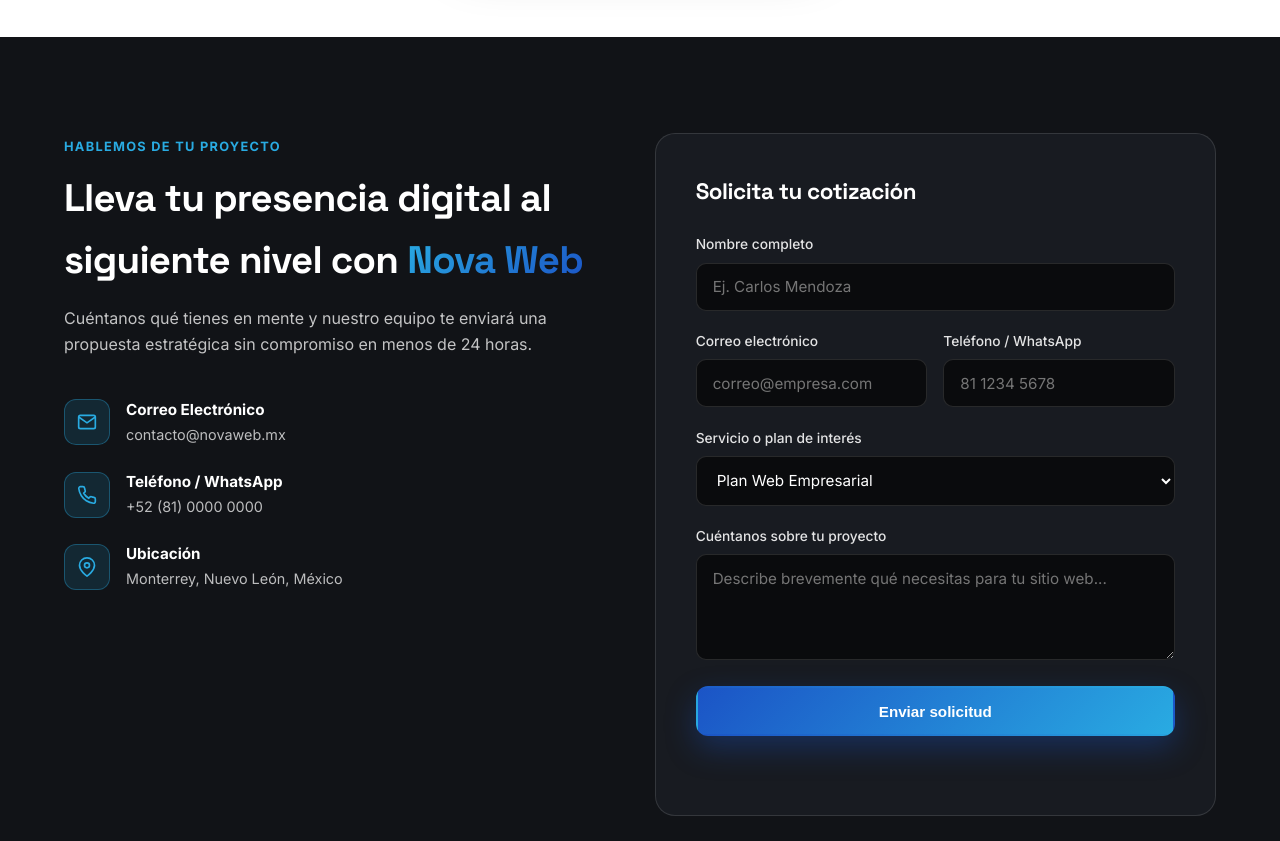
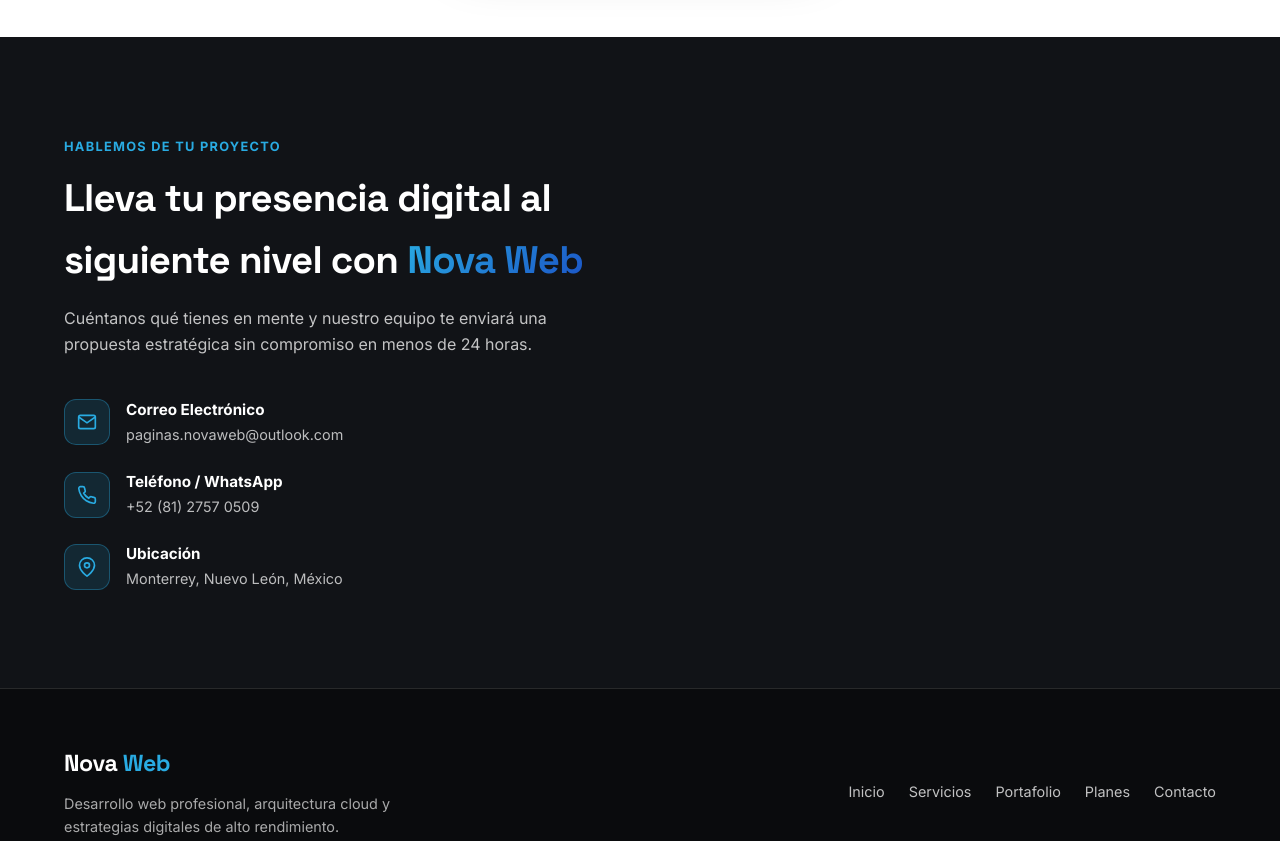
Before and after one commit to CrisBravo15/Cristian-Bravo-Portafolio, a plain HTML site: page index.html in a window 1280 px wide. Shown: the part 5400-6241 px from the top of the page. Drawn offline with Linux system fonts and the light colour scheme.

Commit message:
Cambios realizados a precios y a contacto

```diff
--- a/index.html
+++ b/index.html
@@ -427,7 +427,7 @@
             <p>Ideal para campañas, lanzamientos y profesionales.</p>
           </div>
           <div class="price-amount">
-            <span class="currency">$</span>4,900 <span class="period">MXN</span>
+            <span class="currency">$</span>3,500 <span class="period">MXN</span>
           </div>
           <ul class="price-features">
             <li>Diseño web moderno de 1 página</li>
@@ -447,7 +447,7 @@
             <p>Para empresas que buscan autoridad y captación constante.</p>
           </div>
           <div class="price-amount">
-            <span class="currency">$</span>9,500 <span class="period">MXN</span>
+            <span class="currency">$</span>5,500 <span class="period">MXN</span>
           </div>
           <ul class="price-features">
             <li>Hasta 6 secciones personalizadas</li>
@@ -466,7 +466,7 @@
             <p>Para tiendas en línea o sistemas con funciones avanzadas.</p>
           </div>
           <div class="price-amount">
-            <span class="currency">$</span>16,900 <span class="period">MXN</span>
+            <span class="currency">$</span>9,500 <span class="period">MXN</span>
           </div>
           <ul class="price-features">
             <li>Catálogo ilimitado de productos</li>
@@ -501,7 +501,7 @@
             </div>
             <div>
               <strong>Correo Electrónico</strong>
-              <span>contacto@novaweb.mx</span>
+              <span>paginas.novaweb@outlook.com</span>
             </div>
           </div>
 
@@ -515,7 +515,7 @@
             </div>
             <div>
               <strong>Teléfono / WhatsApp</strong>
-              <span>+52 (81) 0000 0000</span>
+              <span>+52 (81) 2757 0509</span>
             </div>
           </div>
 
@@ -534,39 +534,6 @@
         </div>
       </div>
 
-      <form class="contact-form reveal" id="quoteForm">
-        <h3>Solicita tu cotización</h3>
-        <div class="form-group">
-          <label for="nombre">Nombre completo</label>
-          <input type="text" id="nombre" name="nombre" placeholder="Ej. Carlos Mendoza" required />
-        </div>
-        <div class="form-row">
-          <div class="form-group">
-            <label for="email">Correo electrónico</label>
-            <input type="email" id="email" name="email" placeholder="correo@empresa.com" required />
-          </div>
-          <div class="form-group">
-            <label for="telefono">Teléfono / WhatsApp</label>
-            <input type="tel" id="telefono" name="telefono" placeholder="81 1234 5678" required />
-          </div>
-        </div>
-        <div class="form-group">
-          <label for="servicio">Servicio o plan de interés</label>
-          <select id="servicio" name="servicio">
-            <option value="Landing Page">Plan Landing Page</option>
-            <option value="Web Empresarial" selected>Plan Web Empresarial</option>
-            <option value="E-Commerce / Medida">E-Commerce / Sistema a la Medida</option>
-            <option value="SEO y Branding">Posicionamiento SEO &amp; Branding</option>
-          </select>
-        </div>
-        <div class="form-group">
-          <label for="mensaje">Cuéntanos sobre tu proyecto</label>
-          <textarea id="mensaje" name="mensaje" rows="4"
-            placeholder="Describe brevemente qué necesitas para tu sitio web..." required></textarea>
-        </div>
-        <button type="submit" class="btn btn-primary btn-block">Enviar solicitud</button>
-        <div class="form-feedback" id="formFeedback" role="status" aria-live="polite"></div>
-      </form>
     </div>
   </section>
 
```
